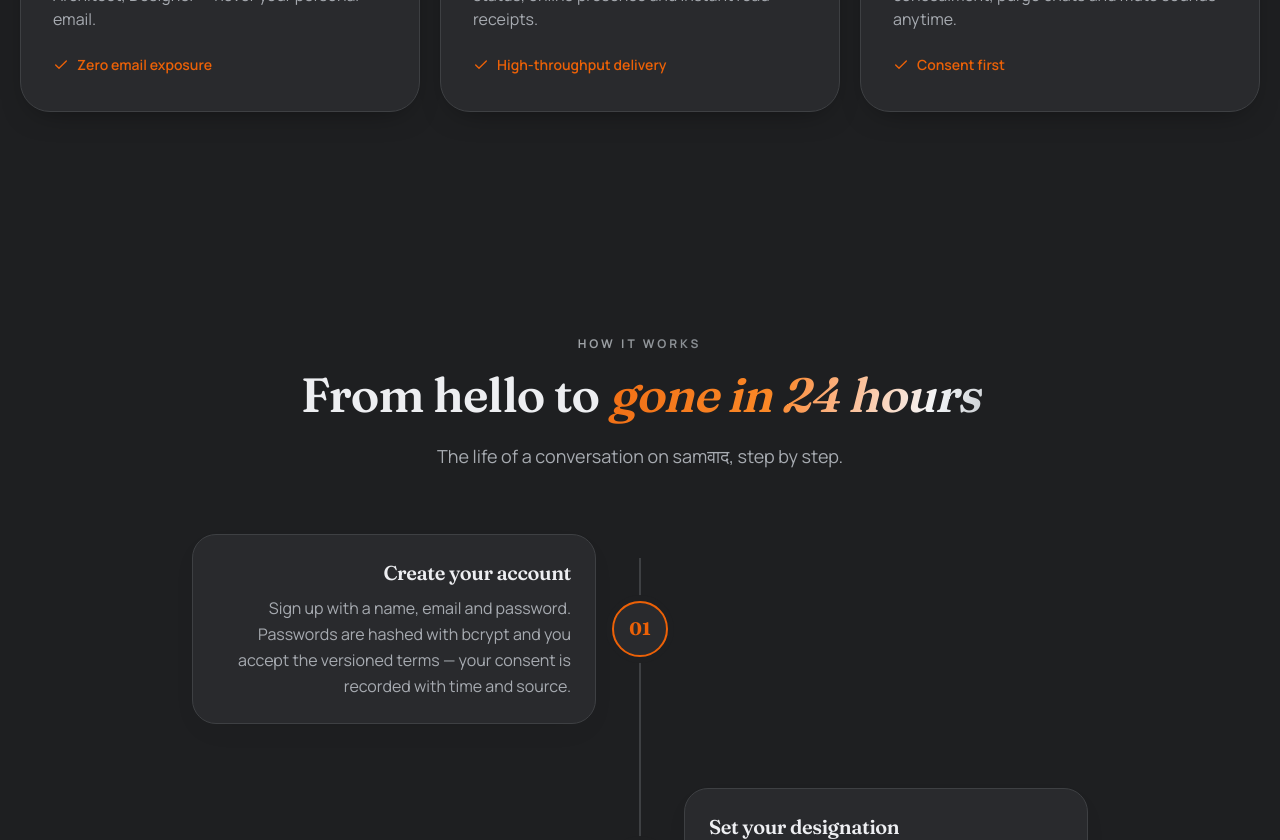
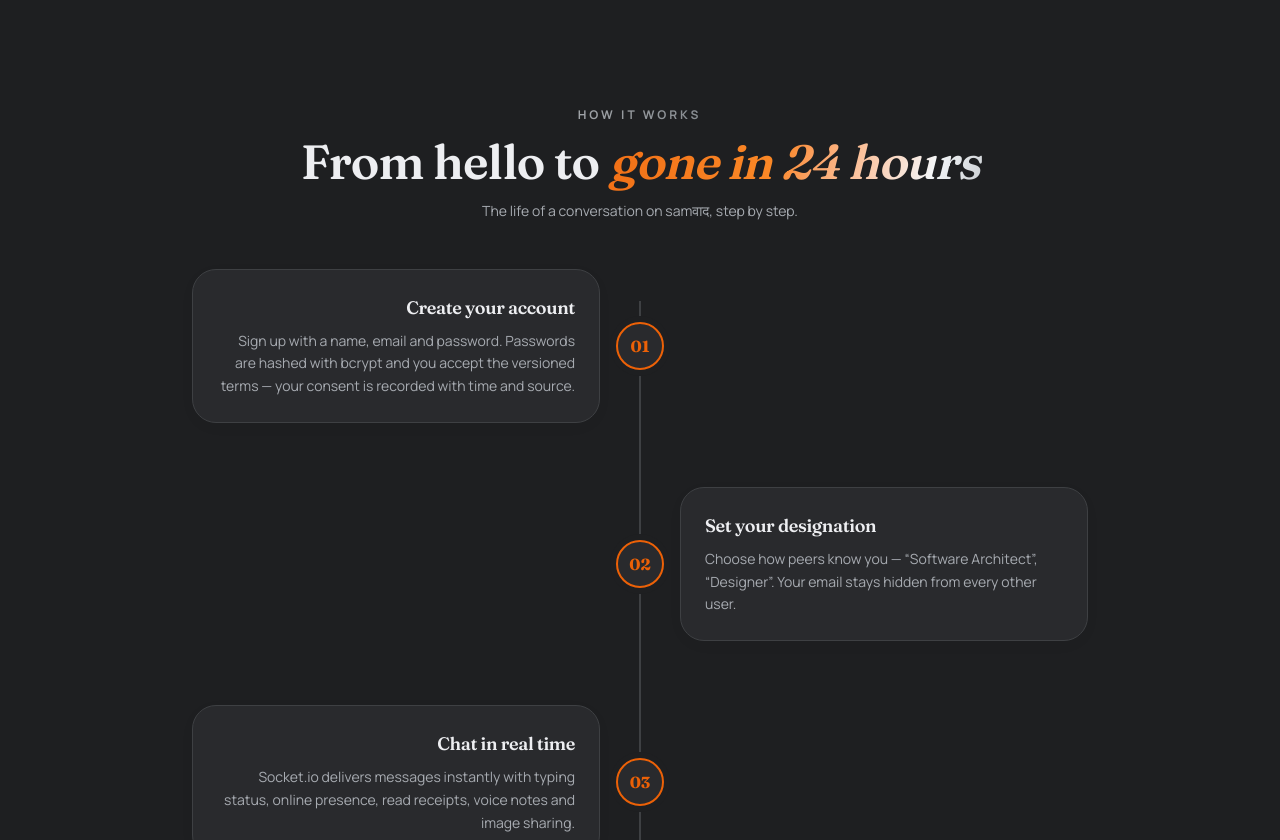
Before and after one commit to Hans-Soni/Let-s-Connect, a React (Vite) app in the folder frontend/: page / in a window 1280 px wide. Shown: the part 1960-2800 px from the top of the page. Built offline with nearby package versions, Linux system fonts and the light colour scheme; no server answers; a web font is replaced by a local one.

Commit message:
fix(welcome): optimize mobile UX with full-width cards and inline step badges

```diff
--- a/frontend/src/pages/WelcomePage.jsx
+++ b/frontend/src/pages/WelcomePage.jsx
@@ -140,8 +140,8 @@ function SectionHeading({ kicker, title, sub }) {
   return (
     <div className="reveal mx-auto max-w-3xl text-center">
       <p className="text-xs font-bold uppercase tracking-[0.25em] text-shine">{kicker}</p>
-      <h2 className="mt-4 text-4xl font-semibold sm:text-5xl">{title}</h2>
-      {sub && <p className="mt-5 text-lg text-muted-foreground">{sub}</p>}
+      <h2 className="mt-3 text-3xl font-semibold sm:text-4xl md:text-5xl">{title}</h2>
+      {sub && <p className="mt-3 sm:mt-4 text-sm sm:text-base md:text-lg text-muted-foreground">{sub}</p>}
     </div>
   );
 }
@@ -324,7 +324,7 @@ function Hero() {
           <span className="inline-flex items-center gap-2 rounded-full border border-border bg-card/60 px-4 py-1.5 text-xs font-semibold text-primary">
             <Sparkles className="h-3.5 w-3.5" /> New · HD calling with screen sharing
           </span>
-          <h1 className="mt-6 text-5xl font-semibold leading-[1.02] sm:text-7xl">
+          <h1 className="mt-6 text-4xl font-semibold leading-[1.08] sm:text-6xl md:text-7xl">
             Every conversation,<br />
             <span className="text-gradient italic">beautifully private.</span>
           </h1>
@@ -512,7 +512,7 @@ function HowItWorks() {
   ];
 
   return (
-    <section id="how" className="py-28">
+    <section id="how" className="py-16 sm:py-24 md:py-28">
       <div className="mx-auto max-w-6xl px-5">
         <SectionHeading
           kicker="How it works"
@@ -523,11 +523,11 @@ function HowItWorks() {
           }
           sub="The life of a conversation on samवाद, step by step."
         />
-        <div className="how-timeline relative mt-16 max-w-4xl mx-auto">
+        <div className="how-timeline relative mt-12 sm:mt-16 max-w-4xl mx-auto">
           {/* Central vertical timeline divider */}
           <div aria-hidden="true" className="how-timeline-line" />
 
-          <ol className="relative space-y-10 md:space-y-16">
+          <ol className="relative space-y-4 sm:space-y-6 md:space-y-16">
             {steps.map((step, idx) => {
               const isRight = idx % 2 === 1;
               return (
@@ -540,12 +540,22 @@ function HowItWorks() {
                   {/* Card Column */}
                   <div className="how-timeline-card-col">
                     <div className="how-timeline-card">
-                      <h3 className="text-xl font-semibold text-foreground">{step.title}</h3>
-                      <p className="mt-2 text-muted-foreground leading-relaxed">{step.desc}</p>
+                      {/* Mobile step badge + title */}
+                      <div className="flex items-center gap-3 md:block">
+                        <span className="how-badge-mobile" aria-hidden="true">
+                          {step.num}
+                        </span>
+                        <h3 className="text-lg sm:text-xl font-semibold text-foreground">
+                          {step.title}
+                        </h3>
+                      </div>
+                      <p className="mt-2 text-sm sm:text-base text-muted-foreground leading-relaxed">
+                        {step.desc}
+                      </p>
                     </div>
                   </div>
 
-                  {/* Centered number badge */}
+                  {/* Centered number badge (desktop) */}
                   <div className="how-timeline-badge" aria-label={`Step ${step.num}`}>
                     {step.num}
                   </div>
@@ -796,7 +806,7 @@ function CompareSection() {
   ];
 
   return (
-    <section id="compare" className="py-28">
+    <section id="compare" className="py-16 sm:py-24 md:py-28">
       <div className="mx-auto max-w-6xl px-5">
         <SectionHeading
           kicker="Honest comparison"
@@ -807,7 +817,10 @@ function CompareSection() {
           }
           sub="How we stand apart from corporate suites and personal messengers."
         />
-        <div className="reveal mt-14 overflow-x-auto rounded-3xl border border-border bg-card shadow-card">
+        <p className="mt-6 text-center text-xs text-muted-foreground md:hidden">
+          ← Swipe horizontally to view all messengers →
+        </p>
+        <div className="reveal mt-6 md:mt-14 overflow-x-auto rounded-3xl border border-border bg-card shadow-card">
           <table className="w-full min-w-[720px] text-left">
             <thead>
               <tr className="border-b border-border text-sm">
```
Also changed, not shown: frontend/src/welcome.css, 1 other file (tests, documents, lock files or other folders).
